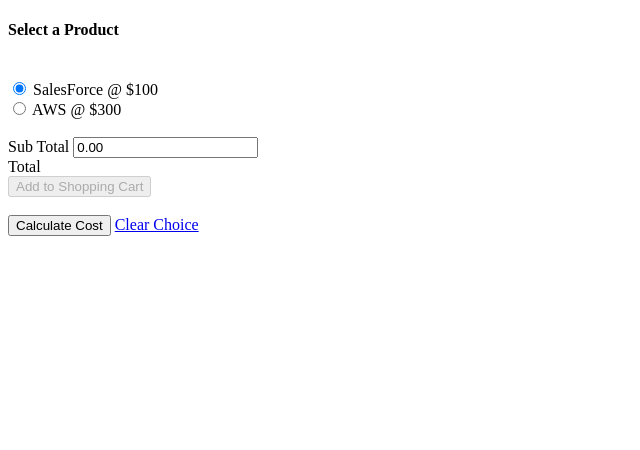
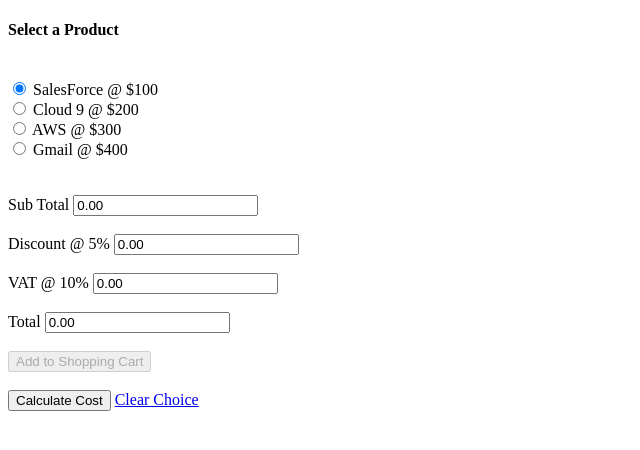
Before and after one commit to DarraghMurph/IS1113-117490734, a PHP site: page /ebusiness/Ebus1.php in a window 1280 px wide. Shown: the top 450 px of the page, without its empty margins (0-640 px from the left). Run offline with PHP 8.4, Linux system fonts and the light colour scheme; some libraries are stand-ins or nearby versions.

Commit message:
Ebus calculations

```diff
--- a/Cloud/cloud9.html
+++ b/Cloud/cloud9.html
@@ -76,7 +76,7 @@
 
 <h3>Platform as a Service (PaaS) is a category of cloud computing services that provides a platform allowing customers to develop, run, and manage applications without the complexity of building and maintaining the infrastructure typically associated with developing and launching an app.</h3>
 
-<a href="https://c9.io" target="_blank">
+<a href="https://c9.io/login" target="_blank">
   <img class="cloud9" src="https://static.c9.io/nc-3.1.4109-2ffb85e2-wf/static/plugins/c9.profile/static/images/cloud9-logo.svg">
 </a>
 <h2>Advantages:</h2>
--- a/ebusiness/Ebus1.php
+++ b/ebusiness/Ebus1.php
@@ -6,6 +6,7 @@
         <!--jQuery-->
         <script src="https://ajax.googleapis.com/ajax/libs/jquery/3.2.1/jquery.min.js"></script>
         <script type="text/javascript" src="cost_calc.js"></script>
+
 
     </head>
 
@@ -24,26 +25,59 @@
 
                 <br/>
 
+                <label for="cloud9">
+                    <input type="radio" id="cloud9" name="product" onClick="disablebtnProceed()"/>
+                    Cloud 9 @ $200
+                </label>
+
+                <br/>
+
                 <label for="aws">
                     <input type="radio" id="aws" name="product" onClick="disablebtnProceed()"/>
                     AWS @ $300
                 </label>
 
                 <br/>
-                <br/>
 
-                <label for="subtotal">
-                    Sub Total
-                    <input type="text" id="subtotal" value="0.00" readonly/>
+                <label for="gmail">
+                    <input type="radio" id="gmail" name="product" onClick="disablebtnProceed()"/>
+                    Gmail @ $400
                 </label>
 
                 <br/>
+                <br/>
+                <br/>
 
-                <label for="total">
-                    Total
-                    <input type="hidden" id="total" name="total" value="0.00" readonly/>
+                <label for="subTotal">
+                    Sub Total
+                    <input type="text" id="subTotal" name="subTotal" value="0.00" readonly/>
                 </label>
 
+                <br/>
+                <br/>
+
+                <label for="discountAmt">
+                    Discount @ 5%
+                    <input type="text" id="discountAmt" name="discountAmt" value="0.00" readonly/>
+                </label>
+
+                <br/>
+                <br/>
+
+                <label for="vatAmt">
+                    VAT @ 10%
+                    <input type="text" id="vatAmt" name="vatAmt" value="0.00" readonly/>
+                </label>
+
+                <br/>
+                <br/>
+
+                <label for="totalPrice">
+                    Total
+                    <input type="text" id="totalPrice" name="totalPrice" value="0.00" readonly/>
+                </label>
+
+                <br/>
                 <br/>
 
                 <button type="submit" id="btnProceed" disabled>Add to Shopping Cart</button>
--- a/ebusiness/Ebus2.php
+++ b/ebusiness/Ebus2.php
@@ -42,6 +42,7 @@ session_start();
         <?php
         // Set session variables
         $_SESSION["total"]=$_POST["total"];
+        $_SESSION["name"]=$_POST["name"];
         ?>
     </body>
 
--- a/ebusiness/Ebus3.php
+++ b/ebusiness/Ebus3.php
@@ -11,7 +11,7 @@ session_start();
 
         <?php
         // Echo session variables that were on previous page
-        echo "Total is: $" . $_SESSION["total"] . ".";
+            echo "Total is: $" . $_SESSION["total"] . ".";
         ?>
 
         <button>Print Receipt</button>
--- a/ebusiness/cost_calc.js
+++ b/ebusiness/cost_calc.js
@@ -1,32 +1,64 @@
 /* global $ */
+
 
 function calcSub(){
 
     var argSubTotal;
 
-    if(document.getElementById('salesforce').checked){
+    if(document.getElementById("salesforce").checked){
     argSubTotal=100;
 }
-    else{
+    else if (document.getElementById("aws").checked){
         argSubTotal=300;
     }
+     else if (document.getElementById("cloud9").checked){
+        argSubTotal=200;
+     }
+     else{
+         argSubTotal=400;
+     }
+
 
     display(argSubTotal);
+    calcDisVatTotal(argSubTotal);
 }
 
-function display(parm1){
+function calcDisVatTotal(parmsubtotal){
 
-    document.getElementById("subtotal").value= parm1;
-    document.getElementById("total").value= parm1;
+    var vatAmt=0.1;
+    var discountAmt=0.05;
+    var subTotal;
+    var totalPrice;
 
-    enablebtnProceed();
+    subTotal = parmsubtotal;
+    vatAmt = (parmsubtotal * vatAmt);
+    discountAmt = (parmsubtotal * discountAmt);
+    totalPrice = (parmsubtotal + vatAmt - discountAmt);
+
+    display(subTotal, discountAmt, vatAmt, totalPrice);
+
+}
+
+function display(parm1, parm2, parm3, parm4) {
+
+    document.getElementById("subTotal").value= parm1;
+    document.getElementById("discountAmt").value= parm2;
+    document.getElementById("vatAmt").value= parm3;
+    document.getElementById("totalPrice").value= parm4;
+
+
+
+
+    $('#btnProceed').prop('disabled', false);
 
 
 }
-function enablebtnProceed(){
-    $('#btnProceed').prop('disabled',false);
+
+function enablebtnProceed() {
+    $('#btnProceed').prop('disabled', false);
 
 }
-function disablebtnProceed(){
-    $('#btnProceed').prop('disabled',true);
+
+function disablebtnProceed() {
+    $('#btnProceed').prop('disabled', true);
 }
```
